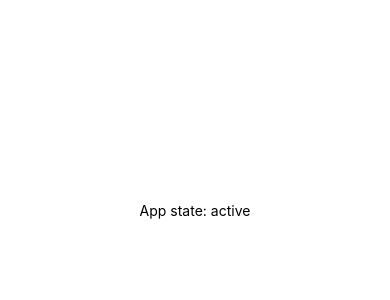
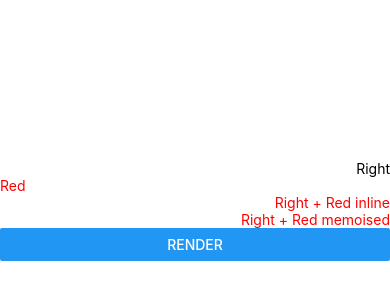
Before and after one commit to BrendanVadacoraBell/react-hooks-demo, a React Native app: screen / in a window 390 px wide. Shown: the part 212-512 px from the top of the page. Built offline with nearby package versions, Linux system fonts and the light colour scheme.

Commit message:
Add UseMemo component for React `useMemo` demo

```diff
--- a/App.tsx
+++ b/App.tsx
@@ -4,12 +4,14 @@ import { StyleSheet, View } from 'react-native';
 
 import UseState from './src/UseState';
 import UseEffect from './src/UseEffect';
+import UseMemo from './src/UseMemo';
 
 export default function App() {
   return (
     <View style={styles.container}>
       {/* <UseState/> */}
-      <UseEffect/>
+      {/* <UseEffect/> */}
+      <UseMemo/>
       <StatusBar style="auto" />
     </View>
   );
--- /dev/null
+++ b/src/UseMemo.tsx
@@ -0,0 +1,68 @@
+import React, {ReactNode} from 'react';
+import {View, Text, StyleSheet, Button, StyleProp, TextStyle} from 'react-native';
+
+const styles = StyleSheet.create({
+  rightAlignedText: {
+    textAlign: 'right',
+  },
+  redText: {
+    color: 'red',
+  },
+  container: {
+    width: '100%',
+  },
+})
+
+type TextWrapper = {
+  style: StyleProp<TextStyle>;
+  children: ReactNode;
+}
+
+function TextWrapper({style, children}: TextWrapper) {
+  React.useEffect(() => {
+    console.log('TextWrapper render', children);
+  }, [style, children])
+
+  return (
+    <Text style={style}>{children}</Text>
+  )
+}
+
+export default function UseMemo() {
+  React.useEffect(() => {
+    console.log('UseMemo render');
+  })
+
+  // The purpose of this flag is to enqueue a render cycle
+  const [_, setSomeFlag] = React.useState(false);
+
+  /*
+  `useMemo` memoizes the value returned from the function. This means, the result of the function is
+  stored/saved until the values of the dependencies of the hook change. An empty dependency list
+  means it will never update and omitting the dependency list means the value will be calculated
+  every render - making it useless.
+  The intended use of `useMemo` is performance optimization, i.e not performing expensive
+  recalculations every render and mitigating unnecessary re-renders of components.
+
+  Notice how the `TextWrapper` component using this memoized style does not re-render, but the
+  component which combines the styles inline does re-render.
+  */
+  const rightRedStyle = React.useMemo(() => {
+    return [styles.rightAlignedText, styles.redText];
+  }, []);
+
+  return (
+    <View style={styles.container}>
+      <TextWrapper style={styles.rightAlignedText}>Right</TextWrapper>
+      <TextWrapper style={styles.redText}>Red</TextWrapper>
+      <TextWrapper style={[styles.rightAlignedText, styles.redText]}>
+        Right + Red inline
+      </TextWrapper>
+      <TextWrapper style={rightRedStyle}>Right + Red memoised</TextWrapper>
+      <Button
+        onPress={() => setSomeFlag(x => !x)}
+        title={'Render'}
+      />
+    </View>
+  )
+}
```
